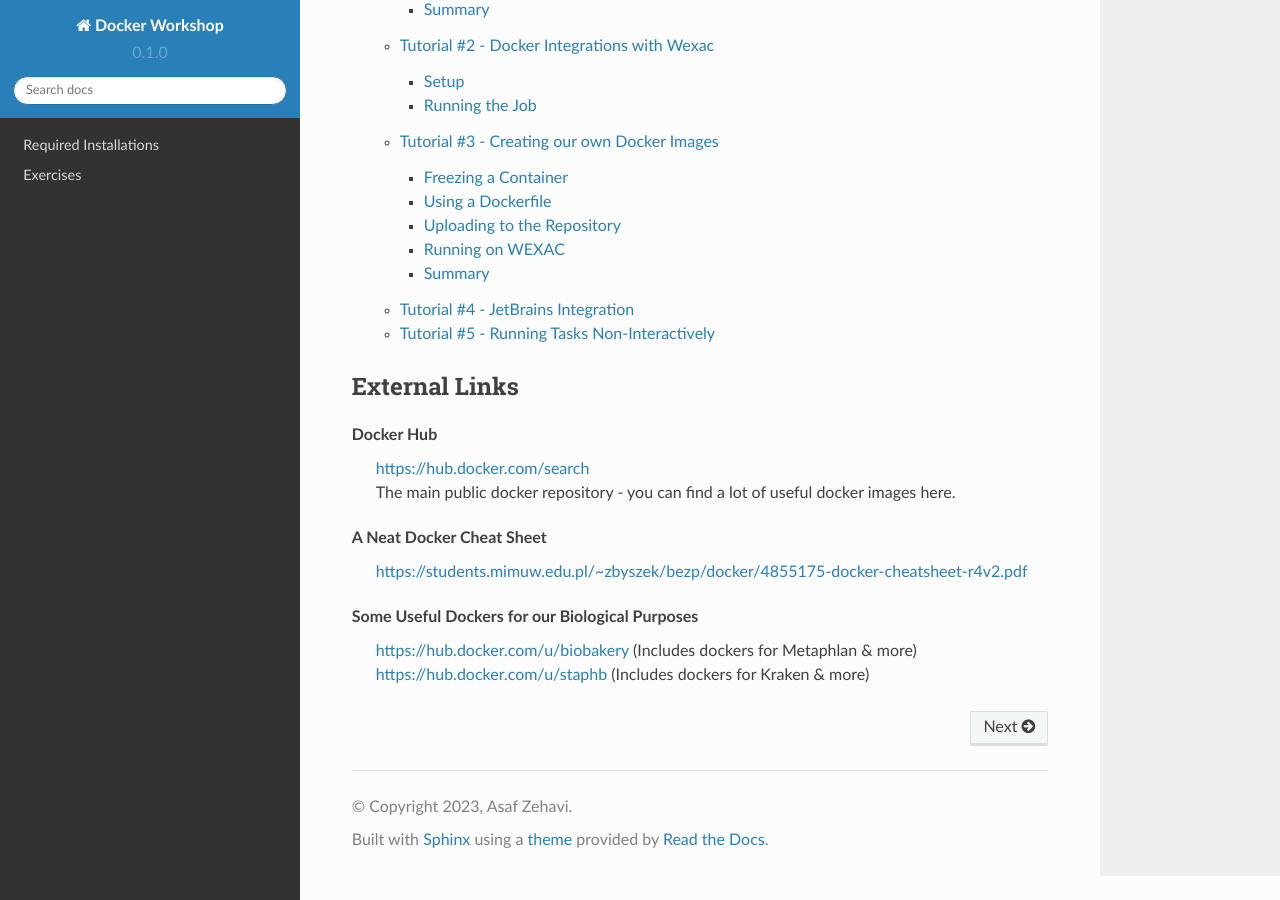
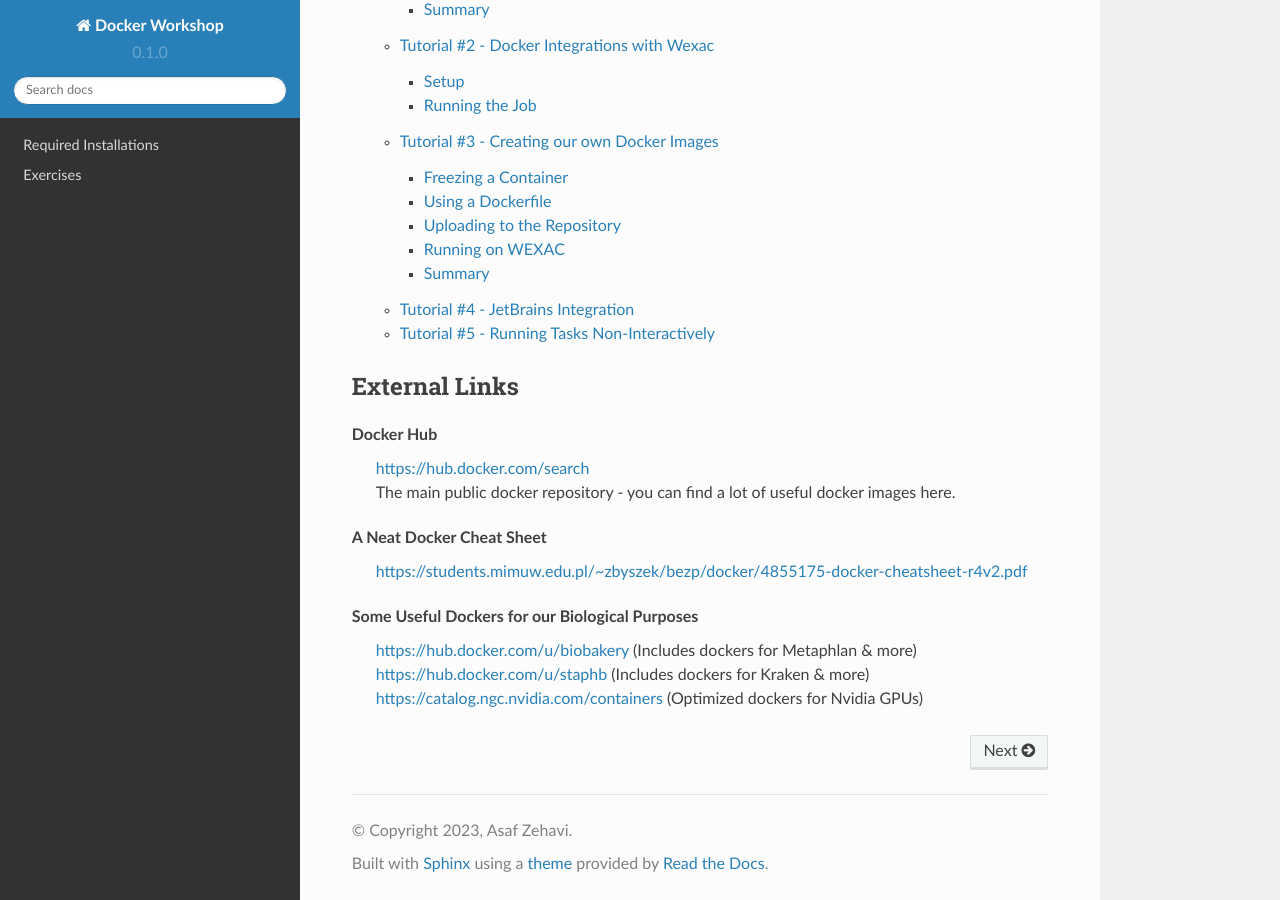
Before and after one commit to asaf-zehavi/docker-workshop, a Sphinx documentation site: the page built from docs/source/index.rst, in a window 1280 px wide and 900 px high, scrolled down 650 px. Built offline with Sphinx 7.4.7 and the Read the Docs theme 2.0.0, drawn with Linux system fonts in a browser that asks for light colours.

Commit message:
Added reference

```diff
--- a/docs/source/index.rst
+++ b/docs/source/index.rst
@@ -28,3 +28,4 @@ A Neat Docker Cheat Sheet
 Some Useful Dockers for our Biological Purposes
     | https://hub.docker.com/u/biobakery (Includes dockers for Metaphlan & more)
     | https://hub.docker.com/u/staphb (Includes dockers for Kraken & more)
+    | https://catalog.ngc.nvidia.com/containers (Optimized dockers for Nvidia GPUs)
```
